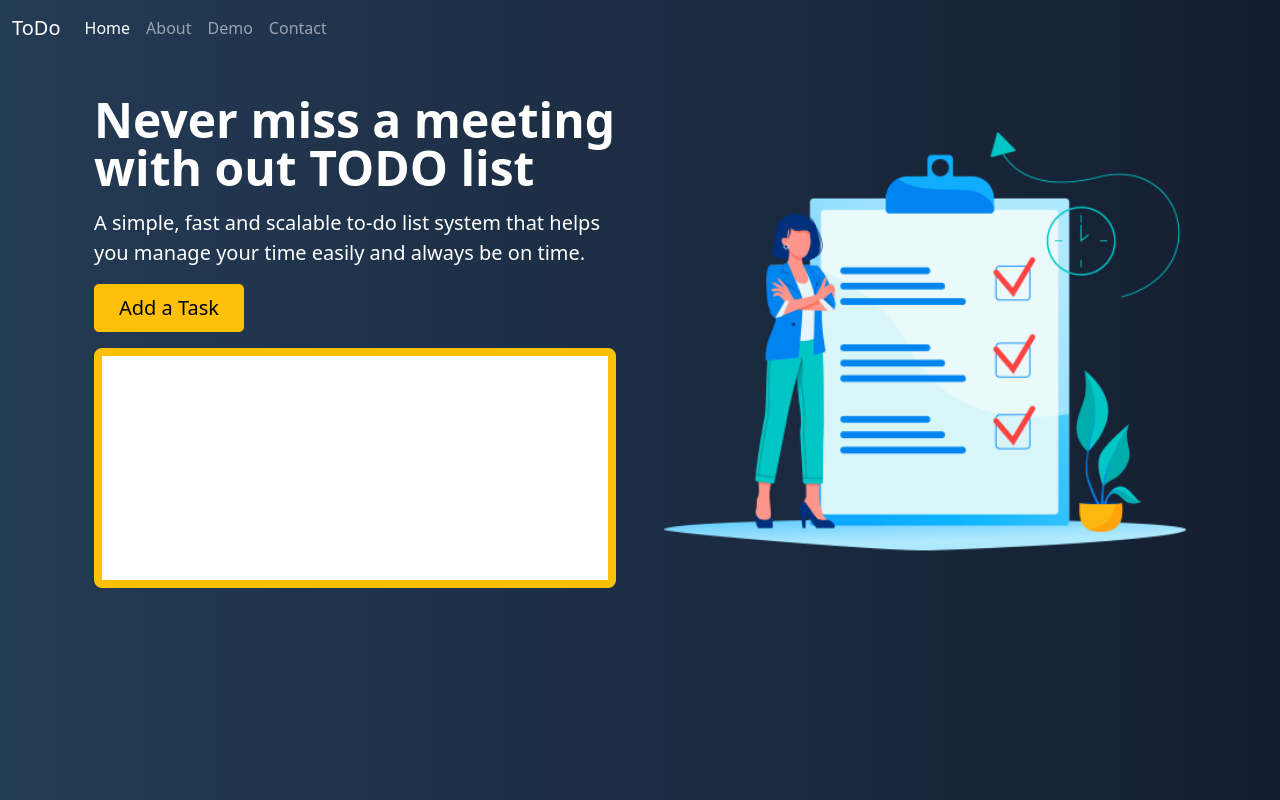
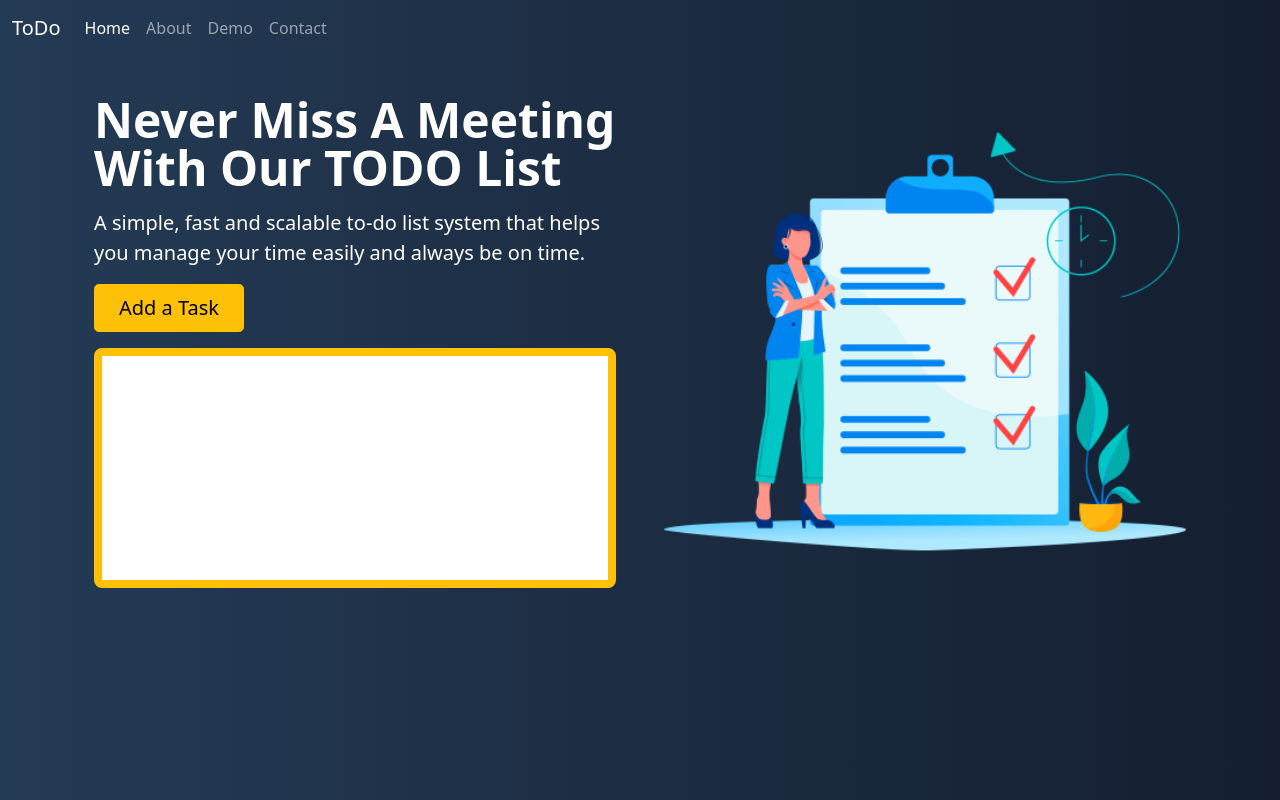
Before and after one commit to ArcStan3/FirstProject, a plain HTML site: page index.html in a window 1280 px wide. Drawn offline with nearby package versions, Linux system fonts and the light colour scheme.

Commit message:
fixed title

```diff
--- a/index.html
+++ b/index.html
@@ -2,7 +2,7 @@
 <html lang="en">
 
 <head>
-    <title>First Project</title>
+    <title>First Project v2</title>
     <!-- Required meta tags -->
     <meta charset="utf-8">
     <meta name="viewport" content="width=device-width, initial-scale=1, shrink-to-fit=no">
@@ -45,21 +45,21 @@
         <div class="container col-xxl-8 px-4 py-5">
             <div class="row flex-lg-row-reverse align-items-center g-5 py-5">
                 <div class="col-10 col-sm-8 col-lg-6">
-                    <img src="/img/ToDoList.png"
-                        class="d-block mx-lg-auto img-fluid" alt="Bootstrap Themes" width="700" height="500"
-                        loading="lazy">
+                    <img src="/img/ToDoList.png" class="d-block mx-lg-auto img-fluid" alt="Bootstrap Themes" width="700"
+                        height="500" loading="lazy">
                 </div>
                 <div class="col-lg-6">
-                    <h1 class="display-5 fw-bold lh-1 mb-3">Never miss a meeting with out TODO list</h1>
+                    <h1 class="display-5 fw-bold lh-1 mb-3">Never Miss A Meeting With Our TODO List</h1>
                     <p class="lead">A simple, fast and scalable to-do list system that helps you manage your time easily
                         and always be on time.
                     </p>
                     <div class="d-grid gap-2 d-md-flex justify-content-md-start">
-                        <button type="button" onClick="addTask()" class="btn btn-warning btn-lg px-4 me-md-2">Add a Task</button>
+                        <button type="button" onClick="addTask()" class="btn btn-warning btn-lg px-4 me-md-2">Add a
+                            Task</button>
                     </div>
                     <div class="taskContainer off-bottom" id="taskItems">
                         <div class="scrollbox">
-                          <ul id="list" class="list list-group"></ul>
+                            <ul id="list" class="list list-group"></ul>
                         </div>
                     </div>
                 </div>
@@ -69,7 +69,7 @@
     <!-- Bootstrap JS -->
     <script src="https://cdn.jsdelivr.net/npm/bootstrap@5.0.0/dist/js/bootstrap.bundle.min.js"
         integrity="sha384-p34f1UUtsS3wqzfto5wAAmdvj+osOnFyQFpp4Ua3gs/ZVWx6oOypYoCJhGGScy+8" crossorigin="anonymous">
-    </script>
+        </script>
     <script src="js/site.js"></script>
 </body>
 
```
